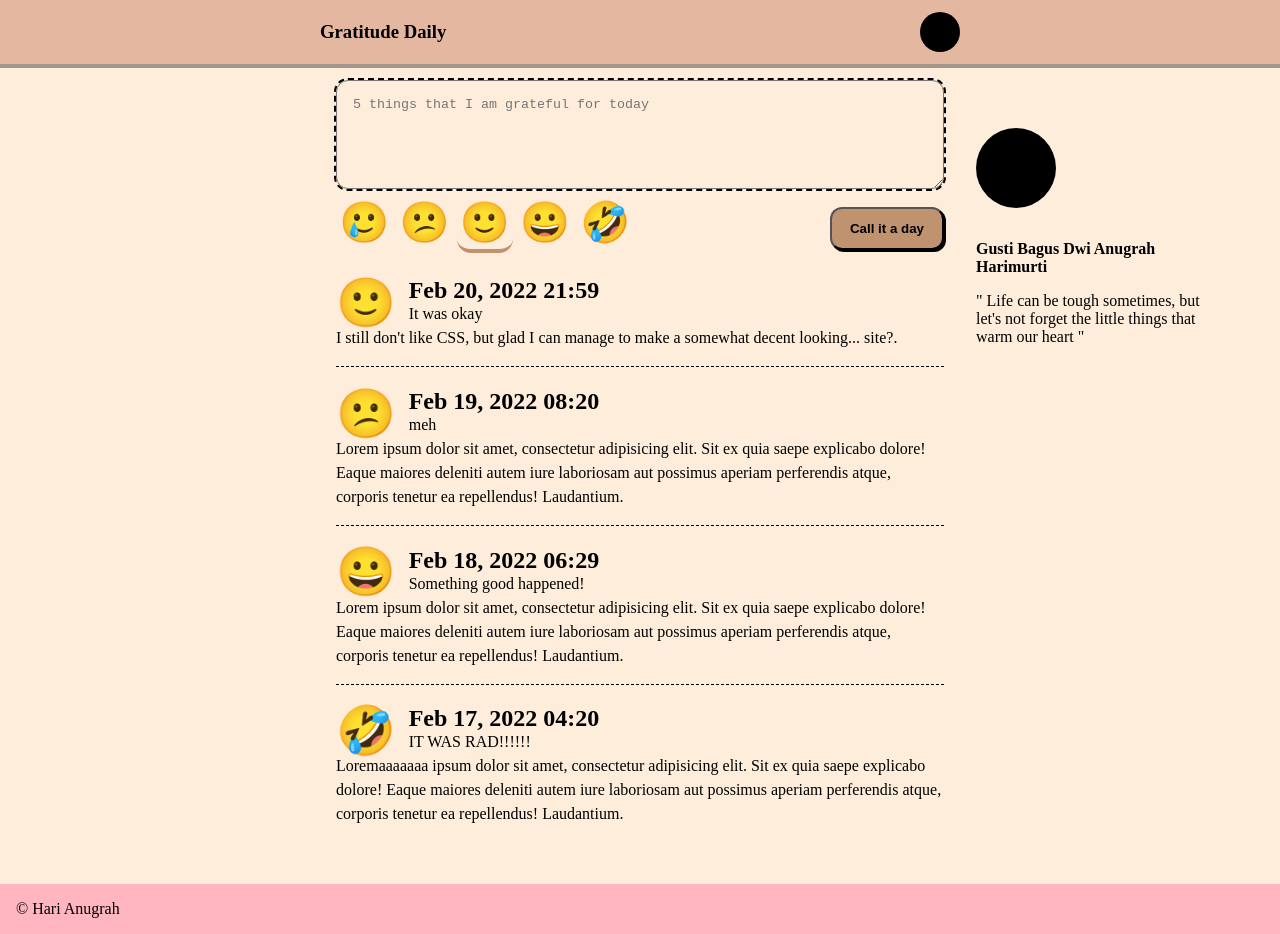
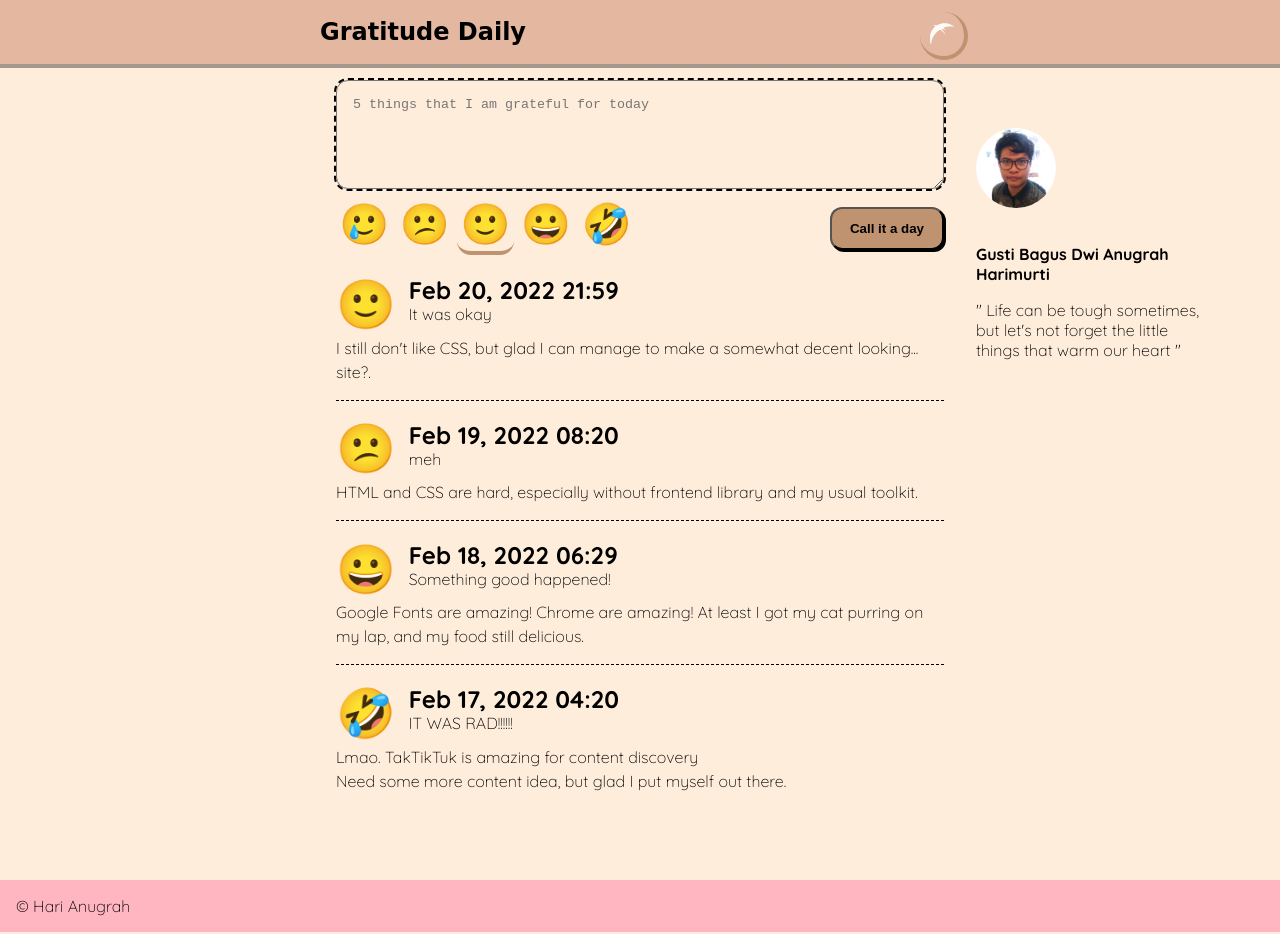
Before and after one commit to hariangr/bangkit-web-basic, a plain HTML site: page index.html in a window 1280 px wide. Drawn offline with Linux system fonts and the light colour scheme; a web font is replaced by a local one.

Commit message:
let's nyetor

```diff
--- a/assets/css/styles.css
+++ b/assets/css/styles.css
@@ -1,3 +1,5 @@
+@import url('https://fonts.googleapis.com/css2?family=Inspiration&family=Quicksand:wght@300;700&display=swap');
+
 :root {
   --main-width: 640px;
   --text-primary: white;
@@ -8,6 +10,7 @@
   --color-background-content: #edcdbb;
   --color-third: #e3b7a0;
   --color-primary: #bf9270;
+  font-family: 'Quicksand', sans-serif;
 }
 
 * {
@@ -20,6 +23,11 @@ body {
   background-color: var(--color-background);
 }
 
+h3 {
+  font-family: 'Inspiration', cursive;
+  font-size: 1.5rem;
+}
+
 /* Nav */
 
 header {
@@ -27,6 +35,7 @@ header {
   top: 0;
   z-index: 90;
   height: 4rem;
+  font-weight: 700;
   background-color: var(--color-third);
   box-shadow: 0 4px 0 rgba(0, 0, 0, 0.358);
 }
@@ -67,14 +76,31 @@ nav li:hover {
   border-radius: 6px;
 } */
 
+.icon-dropdown {
+  height: 3rem;
+  width: 3rem;
+  /* background-color: var(--color-background-content); */
+  border-radius: 100%;
+  padding: 5px;
+  border-right: solid var(--color-primary) 4px;
+  border-bottom: solid var(--color-primary) 4px;
+}
+
 #account-avatar {
   position: relative;
   height: 2.5rem;
   width: 2.5rem;
+
   justify-self: center;
-  background-color: black;
+  /* background-color: black; */
   border-radius: 100%;
   cursor: pointer;
+}
+
+.profilepic {
+  width: 5rem;
+  height: 5rem;
+  border-radius: 100%;
 }
 
 #dropdown {
@@ -239,6 +265,7 @@ footer {
   display: flex;
   gap: 0.8rem;
   /* margin-top: 12px; */
+  margin-bottom: 0.6rem;
   align-items: flex-end;
 }
 .gratitude-title {
--- a/assets/js/article_placeholder.js
+++ b/assets/js/article_placeholder.js
@@ -11,18 +11,18 @@ const articles_placeholder = [
     amazingness: 2,
     timestamp: new Date(2022, 1, 19, 8, 20),
     content:
-      "Lorem ipsum dolor sit amet, consectetur adipisicing elit. Sit ex quia saepe explicabo dolore! Eaque maiores deleniti autem iure laboriosam aut possimus aperiam perferendis atque, corporis tenetur ea repellendus! Laudantium.",
+      "HTML and CSS are hard, especially without frontend library and my usual toolkit.",
   },
   {
     amazingness: 4,
     timestamp: new Date(2022, 1, 18, 6, 29),
     content:
-      "Lorem ipsum dolor sit amet, consectetur adipisicing elit. Sit ex quia saepe explicabo dolore! Eaque maiores deleniti autem iure laboriosam aut possimus aperiam perferendis atque, corporis tenetur ea repellendus! Laudantium.",
+      "Google Fonts are amazing! Chrome are amazing! At least I got my cat purring on my lap, and my food still delicious.",
   },
   {
     amazingness: 5,
     timestamp: new Date(2022, 1, 17, 4, 20),
     content:
-      "Loremaaaaaaa ipsum dolor sit amet, consectetur adipisicing elit. Sit ex quia saepe explicabo dolore! Eaque maiores deleniti autem iure laboriosam aut possimus aperiam perferendis atque, corporis tenetur ea repellendus! Laudantium.",
+      "Lmao. TakTikTuk is amazing for content discovery\nNeed some more content idea, but glad I put myself out there.",
   },
 ];
--- a/index.html
+++ b/index.html
@@ -4,6 +4,7 @@
     <meta charset="UTF-8" />
     <meta http-equiv="X-UA-Compatible" content="IE=edge" />
     <meta name="viewport" content="width=device-width, initial-scale=1.0" />
+    <link rel="icon" href="assets/img/app-icon.png">
     <title>Daily Gratitude</title>
 
     <link rel="stylesheet" href="assets/css/styles.css" />
@@ -16,6 +17,7 @@
         <div class="nav-header">
           <h3>Gratitude Daily</h3>
           <div id="account-avatar">
+            <img class="icon-dropdown" src="assets/img/app-icon.png" alt="" srcset="">
             <ul id="dropdown">
               <li><a href="#">Profile</a></li>
               <li><a href="#">Account</a></li>
@@ -94,14 +96,7 @@
 
       <aside>
         <div id="me-img">
-          <div
-            style="
-              width: 5rem;
-              height: 5rem;
-              background-color: black;
-              border-radius: 100%;
-            "
-          ></div>
+          <img class="profilepic" src="assets/img/090420.jpg" alt="" srcset="">
         </div>
         <h4>Gusti Bagus Dwi Anugrah Harimurti</h4>
         <blockquote class="bq-profile">
```
Also changed, not shown: assets/img/090420.jpg (added), assets/img/261218.jpg (deleted), assets/img/app-icon.png (added), 2 other files.
